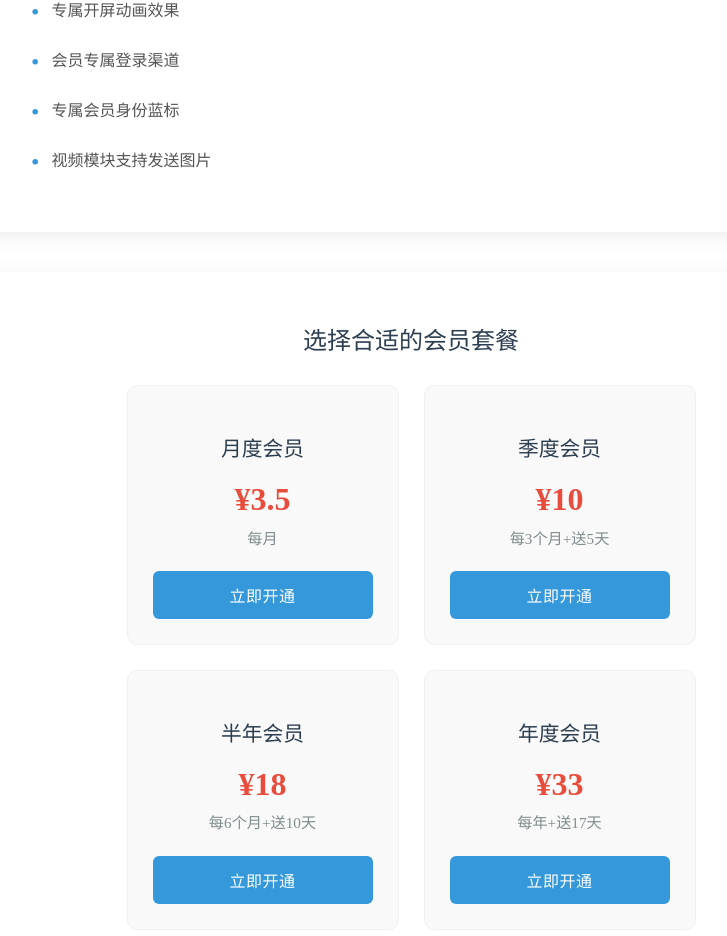
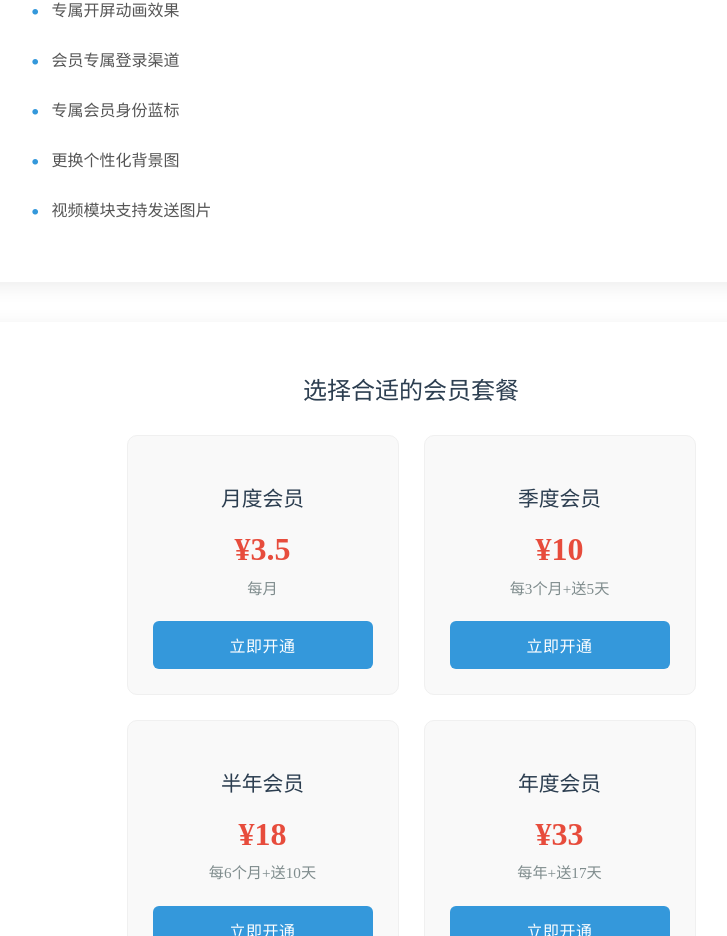
Before and after one commit to mcabox/newabox, a plain HTML site: page avip.html in a window 1280 px wide. Shown: the part 776-1712 px from the top of the page, without its empty margins (229-956 px from the left). Drawn offline with Linux system fonts and the light colour scheme.

Commit message:
Add files via upload

```diff
--- a/avip.html
+++ b/avip.html
@@ -210,7 +210,8 @@ background: #fff;
                 <li>专属开屏动画效果</li>
                 <li>会员专属登录渠道</li>
                 <li>专属会员身份蓝标</li>
-                <li>视频模块支持发送图片</li>
+            <li>更换个性化背景图</li>
+        <li>视频模块支持发送图片</li>
             </ul>
         </div>
         <div class="pricing-section">
```
